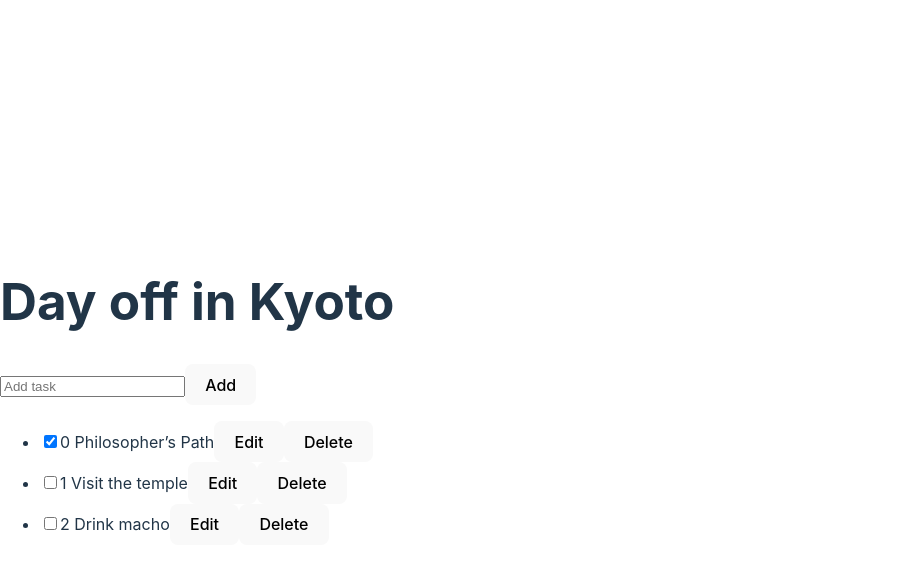
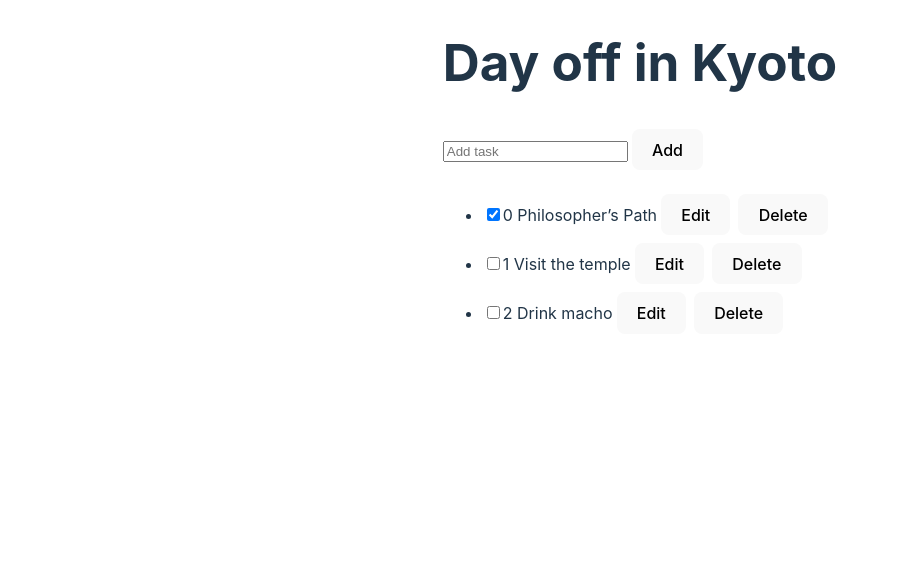
Before and after one commit to Chip-L/react-docs-context-and-reducer, a React (Vite) app: page / in a window 1280 px wide. Shown: the top 570 px of the page, without its empty margins (0-899 px from the left). Built offline with nearby package versions, Linux system fonts and the light colour scheme.

Commit message:
clean up css

```diff
--- a/src/index.css
+++ b/src/index.css
@@ -26,6 +26,7 @@ a:hover {
 body {
   margin: 0;
   display: flex;
+  flex-direction: column;
   place-items: center;
   min-width: 320px;
   min-height: 100vh;
@@ -39,6 +40,7 @@ h1 {
 button {
   border-radius: 8px;
   border: 1px solid transparent;
+  margin: 0.25em;
   padding: 0.6em 1.2em;
   font-size: 1em;
   font-weight: 500;
```
Also changed, not shown: 1 other file (tests, documents, lock files or other folders).
